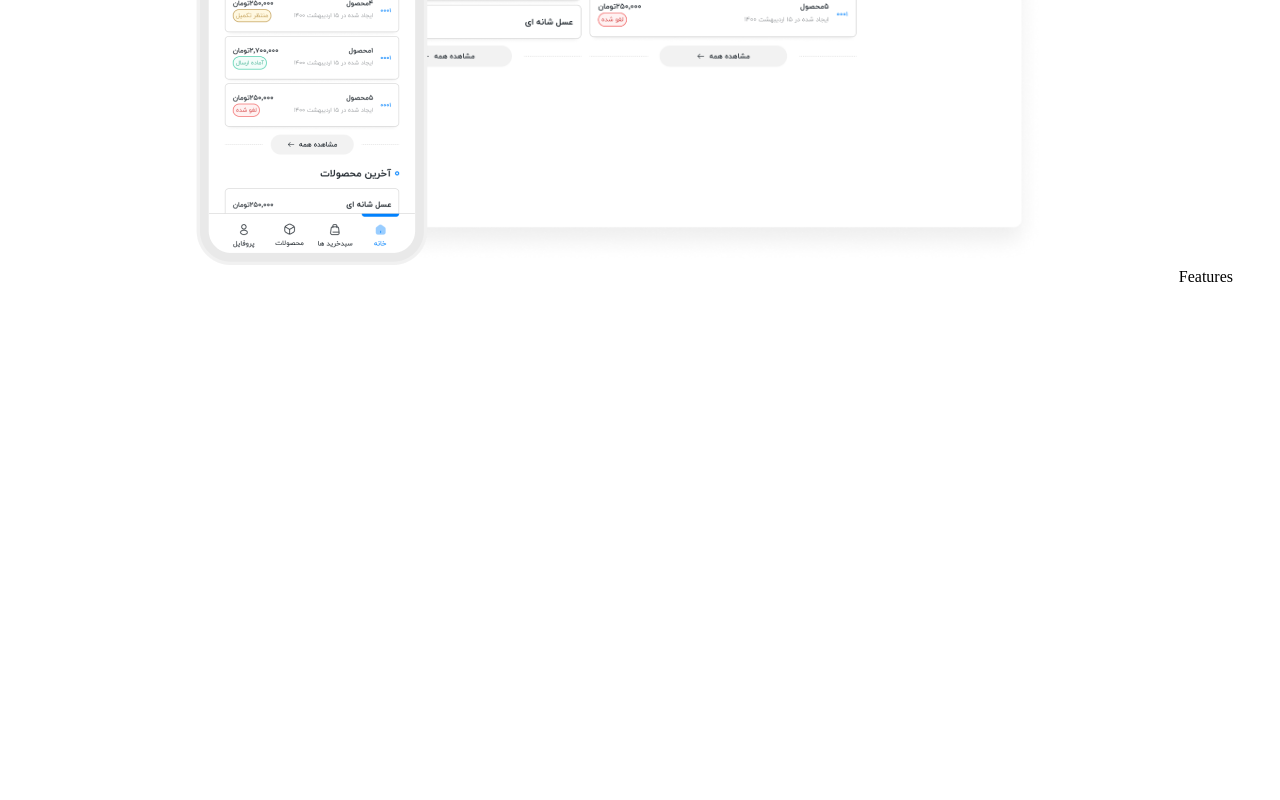
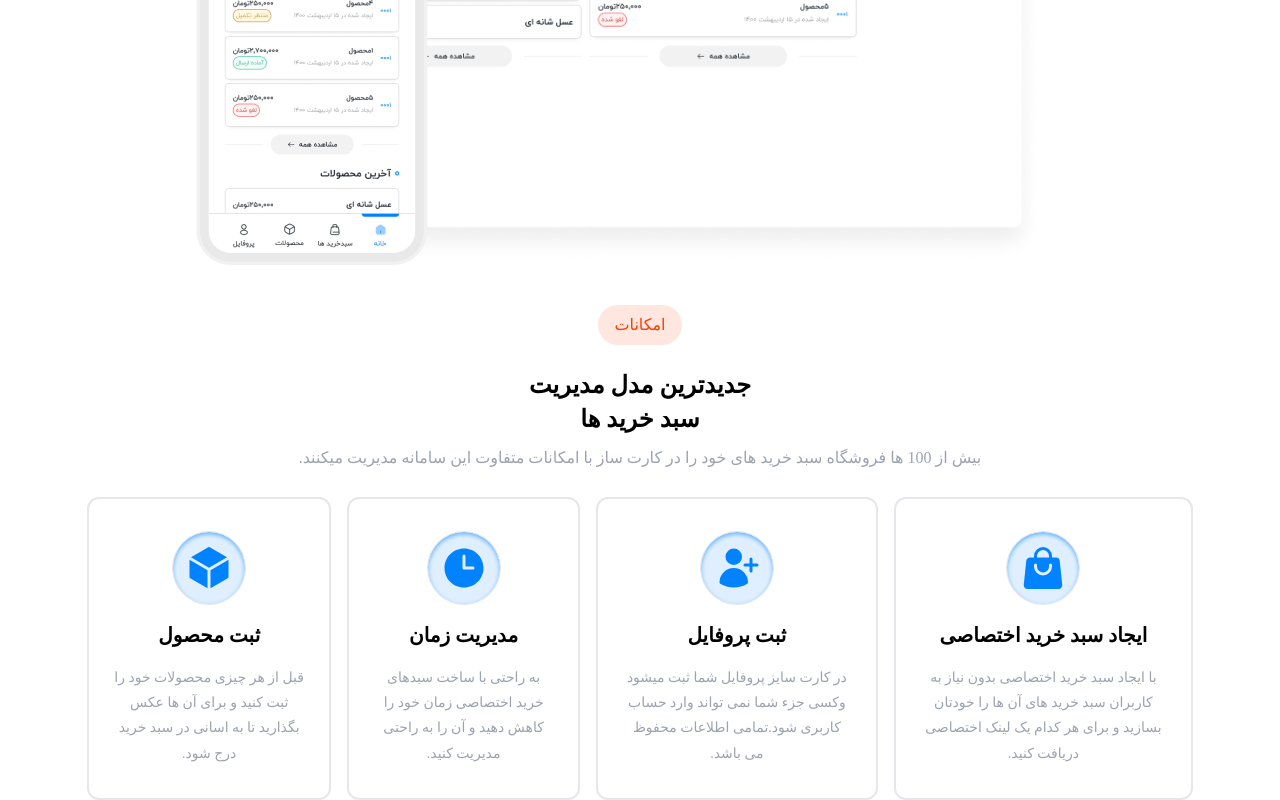
Before and after one commit to AliMoradpour/cartSaz, a React (Vite) app: page / in a window 1280 px wide. Shown: the part 1152-1952 px from the top of the page. Before the commit the page ends 1441 px from the top, so only its background shows below. Built offline with nearby package versions, Linux system fonts and the light colour scheme.

Commit message:
add feature section

```diff
--- a/src/pages/Home/Features.jsx
+++ b/src/pages/Home/Features.jsx
@@ -1,9 +1,101 @@
 const Features = () => {
   return (
-    <div>
-        Features
+    <div className="flex flex-col justify-center text-center mt-10">
+      <div className="flex justify-center mb-6">
+        <div className="bg-orange-100 px-4 py-2 rounded-full ">
+          <p className="text-secondary">امکانات</p>
+        </div>
+      </div>
+
+      <h4 className="text-H4 font-bold">
+        جدیدترین مدل مدیریت
+        <br /> سبد خرید ها
+      </h4>
+
+      <p className="text-Body-MD font-light mt-2 text-gray-400">
+        بیش از 100 ها فروشگاه سبد خرید های خود را در کارت ساز با امکانات متفاوت
+        این سامانه مدیریت میکنند.
+      </p>
+
+      <div className="flex flex-col md:flex-row mt-6 gap-4 mx-10">
+        <div className="flex flex-col justify-center items-center gap-4 border-2 px-14 md:px-6 py-8 rounded-xl ">
+          <span className="text-primary bg-blue-100 border border-1 rounded-full p-3 shadow-inner shadow-blue-200">
+            <svg
+              xmlns="http://www.w3.org/2000/svg"
+              viewBox="0 0 24 24"
+              fill="currentColor"
+              className="w-12 h-12">
+              <path
+                fillRule="evenodd"
+                d="M7.5 6v.75H5.513c-.96 0-1.764.724-1.865 1.679l-1.263 12A1.875 1.875 0 004.25 22.5h15.5a1.875 1.875 0 001.865-2.071l-1.263-12a1.875 1.875 0 00-1.865-1.679H16.5V6a4.5 4.5 0 10-9 0zM12 3a3 3 0 00-3 3v.75h6V6a3 3 0 00-3-3zm-3 8.25a3 3 0 106 0v-.75a.75.75 0 011.5 0v.75a4.5 4.5 0 11-9 0v-.75a.75.75 0 011.5 0v.75z"
+                clipRule="evenodd"
+              />
+            </svg>
+          </span>
+          <h5 className="text-H5 font-bold">ایجاد سبد خرید اختصاصی</h5>
+          <p className="text-Body-SM font-light text-gray-400">
+            با ایجاد سبد خرید اختصاصی بدون نیاز به کاربران سبد خرید های آن ها را
+            خودتان بسازید و برای هر کدام یک لینک اختصاصی دریافت کنید.
+          </p>
+        </div>
+
+        <div className="flex flex-col justify-center items-center gap-4 border-2 px-14 md:px-6 py-8 rounded-xl ">
+          <span className="text-primary bg-blue-100 border border-1 rounded-full p-3 shadow-inner shadow-blue-200">
+            <svg
+              xmlns="http://www.w3.org/2000/svg"
+              viewBox="0 0 24 24"
+              fill="currentColor"
+              className="w-12 h-12">
+              <path d="M6.25 6.375a4.125 4.125 0 118.25 0 4.125 4.125 0 01-8.25 0zM3.25 19.125a7.125 7.125 0 0114.25 0v.003l-.001.119a.75.75 0 01-.363.63 13.067 13.067 0 01-6.761 1.873c-2.472 0-4.786-.684-6.76-1.873a.75.75 0 01-.364-.63l-.001-.122zM19.75 7.5a.75.75 0 00-1.5 0v2.25H16a.75.75 0 000 1.5h2.25v2.25a.75.75 0 001.5 0v-2.25H22a.75.75 0 000-1.5h-2.25V7.5z" />
+            </svg>
+          </span>
+          <h5 className="text-H5 font-bold">ثبت پروفایل</h5>
+          <p className="text-Body-SM font-light text-gray-400">
+            در کارت سایز پروفایل شما ثبت میشود وکسی جزء شما نمی تواند وارد حساب
+            کاربری شود.تمامی اطلاعات محفوظ می باشد.
+          </p>
+        </div>
+
+        <div className="flex flex-col justify-center items-center gap-4 border-2 px-14 md:px-6 py-8 rounded-xl ">
+          <span className="text-primary bg-blue-100 border border-1 rounded-full p-3 shadow-inner shadow-blue-200">
+            <svg
+              xmlns="http://www.w3.org/2000/svg"
+              viewBox="0 0 24 24"
+              fill="currentColor"
+              className="w-12 h-12">
+              <path
+                fillRule="evenodd"
+                d="M12 2.25c-5.385 0-9.75 4.365-9.75 9.75s4.365 9.75 9.75 9.75 9.75-4.365 9.75-9.75S17.385 2.25 12 2.25zM12.75 6a.75.75 0 00-1.5 0v6c0 .414.336.75.75.75h4.5a.75.75 0 000-1.5h-3.75V6z"
+                clipRule="evenodd"
+              />
+            </svg>
+          </span>
+          <h5 className="text-H5 font-bold">مدیریت زمان</h5>
+          <p className="text-Body-SM font-light text-gray-400">
+            به راحتی با ساخت سبدهای خرید اختصاصی زمان خود را کاهش دهید و آن را
+            به راحتی مدیریت کنید.
+          </p>
+        </div>
+
+        <div className="flex flex-col justify-center items-center gap-4 border-2 px-14 md:px-6 py-8 rounded-xl ">
+          <span className="text-primary bg-blue-100 border border-1 rounded-full p-3 shadow-inner shadow-blue-200">
+            <svg
+              xmlns="http://www.w3.org/2000/svg"
+              viewBox="0 0 24 24"
+              fill="currentColor"
+              className="w-12 h-12">
+              <path d="M12.378 1.602a.75.75 0 00-.756 0L3 6.632l9 5.25 9-5.25-8.622-5.03zM21.75 7.93l-9 5.25v9l8.628-5.032a.75.75 0 00.372-.648V7.93zM11.25 22.18v-9l-9-5.25v8.57a.75.75 0 00.372.648l8.628 5.033z" />
+            </svg>
+          </span>
+          <h5 className="text-H5 font-bold">ثبت محصول</h5>
+          <p className="text-Body-SM font-light text-gray-400">
+            قبل از هر چیزی محصولات خود را ثبت کنید و برای آن ها عکس بگذارید تا
+            به اسانی در سبد خرید درج شود.
+          </p>
+        </div>
+      </div>
     </div>
-  )
-}
+  );
+};
 
-export default Features
+export default Features;
--- a/tailwind.config.js
+++ b/tailwind.config.js
@@ -34,7 +34,7 @@ export default {
         secondary: "#FE3E01",
         "main-black": "#171F26",
         "blue-100": "#DFEFFF",
-        "blue-200": "#090325",
+        "blue-200": "#60B1FE",
         "blue-300": "#0172DE",
         "orange-100": "#FFE7DF",
         "orange-200": "#FE8660",
```
